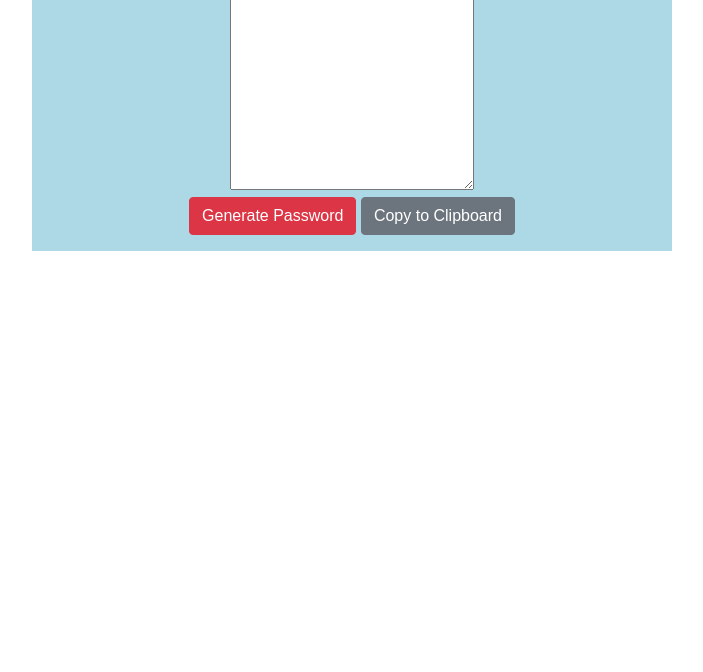
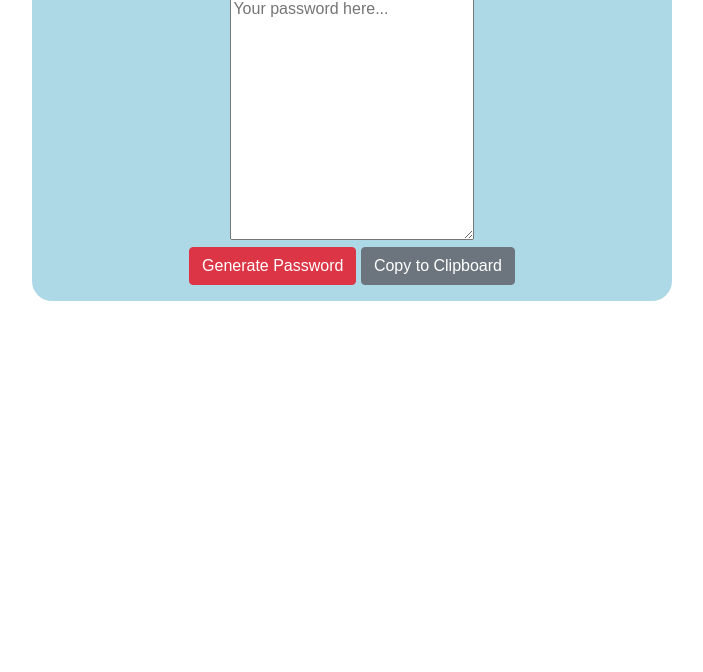
Before and after one commit to LegenDeri619/pwGen, a plain HTML site: page index.html in a window 1280 px wide. Shown: the part 128-800 px from the top of the page, without its empty margins (288-991 px from the left). Drawn offline with nearby package versions, Linux system fonts and the light colour scheme.

Commit message:
css updated

```diff
--- a/assets/css/style.css
+++ b/assets/css/style.css
@@ -2,11 +2,14 @@
     display: block;
     margin-left: auto;
     margin-right: auto;
+    margin-top: 50px;
+    margin-bottom: auto;
     padding: 16px;
     font-family: 'Arial', 'Helvetica Neue', Helvetica, sans-serif;
     background-color: lightblue;
     text-align: center;
     width: 50%;
+    border-radius: 20px;
 }
 
 #passwordTextArea {
```
